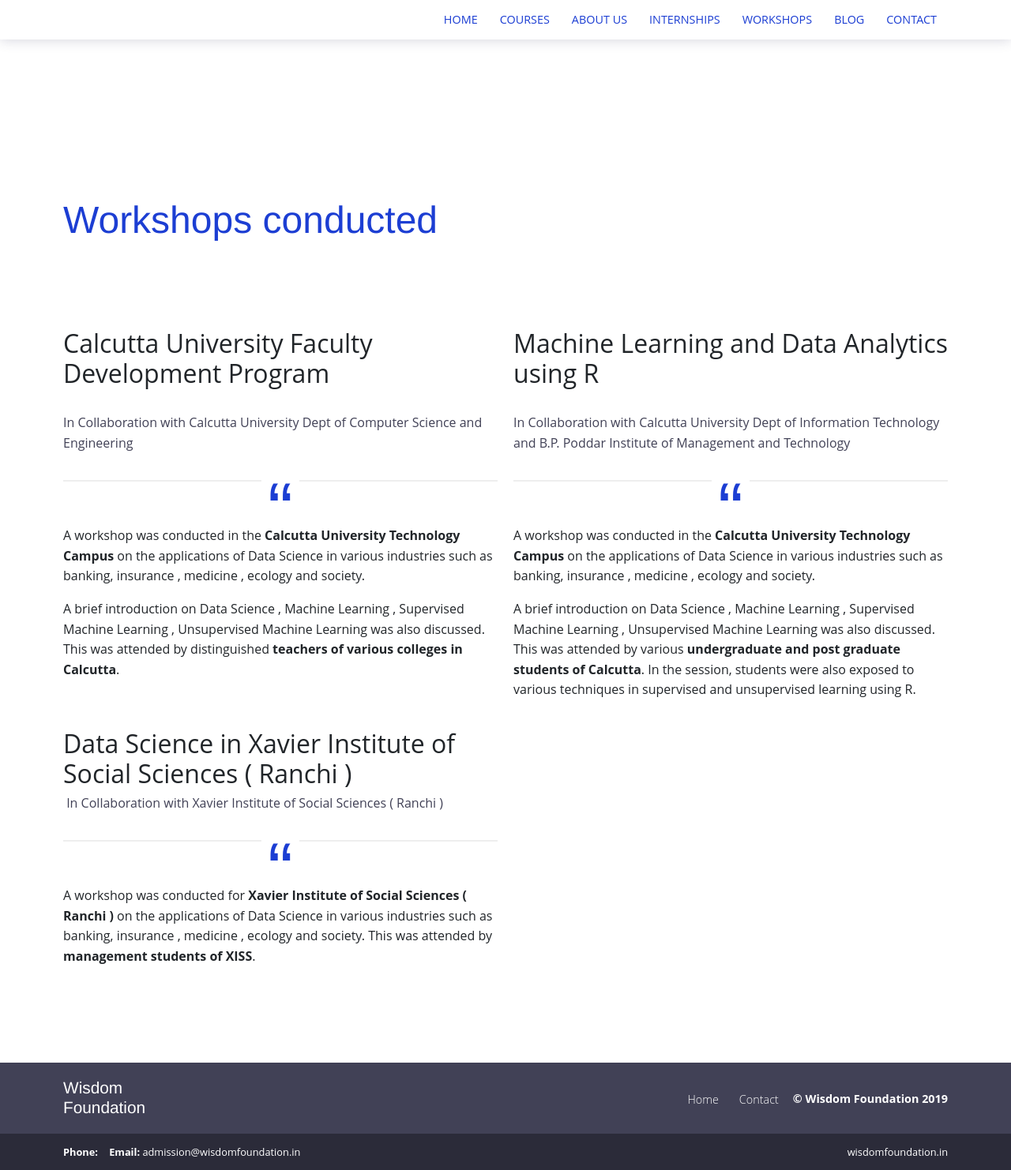
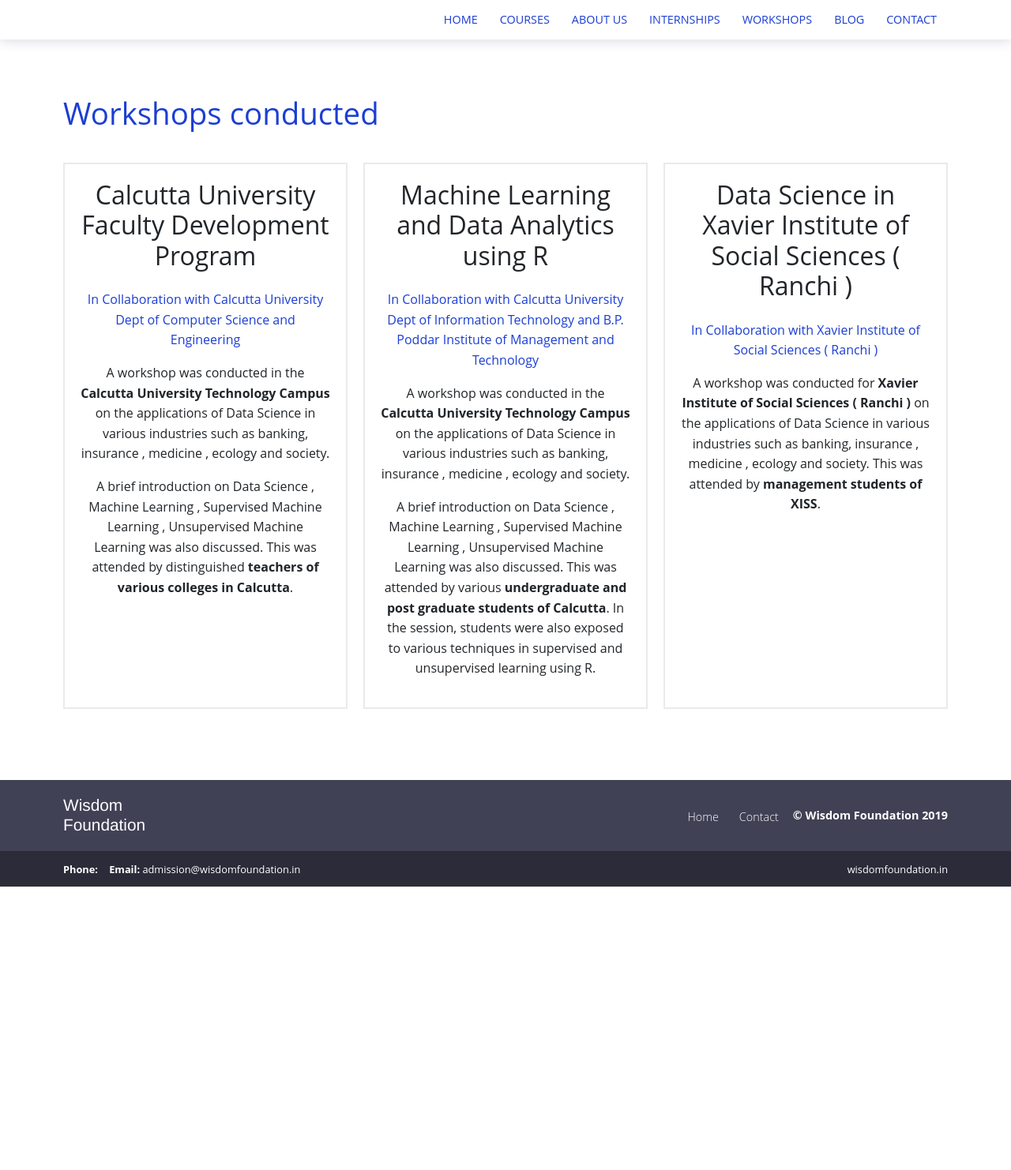
Before and after one commit to knowledgefoundation/knowledgefoundation.github.io, a Jekyll site: the page built from workshops.html, in a window 1280 px wide. Shown: the whole page at 79% size. Built offline with Jekyll 4.4.1, drawn with Linux system fonts in a browser that asks for light colours; after the commit the page ends 1123 px from its top, so only the background shows below that.

Commit message:
Changed layout

```diff
--- a/courses.html
+++ b/courses.html
@@ -28,7 +28,7 @@
     {% for course in sorted_courses %}
     <div class="col-12 col-md-4 mb-1">
       <div class="service service-summary">
-        <div class="service-content">
+        <div class="feature">
           <h2 class="service-title">
             <a href="{{site.baseurl}}{{ course.url }}">{{ course.title }}</a>
           </h2>
--- a/index.html
+++ b/index.html
@@ -36,7 +36,7 @@
     {% for service in sorted_courses %}
     <div class="col-12 col-md-4 mb-1">
       <div class="service service-summary">
-        <div class="service-content">
+        <div class="feature">
           <h2 class="service-title">
             <a href="{{site.baseurl}}{{ service.url }}">{{ service.title }}</a>
           </h2>
--- a/workshops.html
+++ b/workshops.html
@@ -4,34 +4,23 @@
 bodyClass: page-testimonials-list
 ---
 
-<div class="intro">
-  <div class="container">
-    <div class="row">
-      <div class="col-12">
-        <h1>Workshops conducted</h1>
 
-      </div>
+<div class="container pt-5 pb-5 pt-md-7 pb-md-7">
+  <div class="row justify-content-center">
+    <div class="col-12">
+      <h2 class="title-3 mb-4 text-primary">Workshops conducted</h2>
     </div>
-  </div>
-</div>
+    {% for workshop in site.workshops %}
+    <div class="col-12 col-md-6 col-lg-4 mb-2">
+      <div class="feature">
 
-
-
-<div class="container pb-6">
-  <div class="row">
-    {% for workshop in site.workshops %}
-    <div class="col-12 col-md-6 mb-2 ">
-      <div class="testimonials testimonials-summary">
-        <div class="testimonials-meta">
           <h2 class="testimonials-title">{{ workshop.title }}</h2>
           <p class="testimonials-name">{{ workshop.name }}</p>
-          <p class="testimonials-jobtitle">{{ workshop.jobtitle }}</p>
-        </div>
+          <p class="testimonials-jobtitle text-primary">{{ workshop.jobtitle }}</p>
+
         <div class="testimonials-content">{{ workshop.content }}</div>
       </div>
     </div>
     {% endfor %}
   </div>
-
-  <br/>
 </div>
```
Also changed, not shown: _workshops/cu-fdp.md (+1 -3 lines), _workshops/ml-da-r.md (+0 -3 lines), _workshops/xiss.md (+0 -2 lines), images/workshops/logo.jpg (renamed from assets/images/workshops/cu.png).
